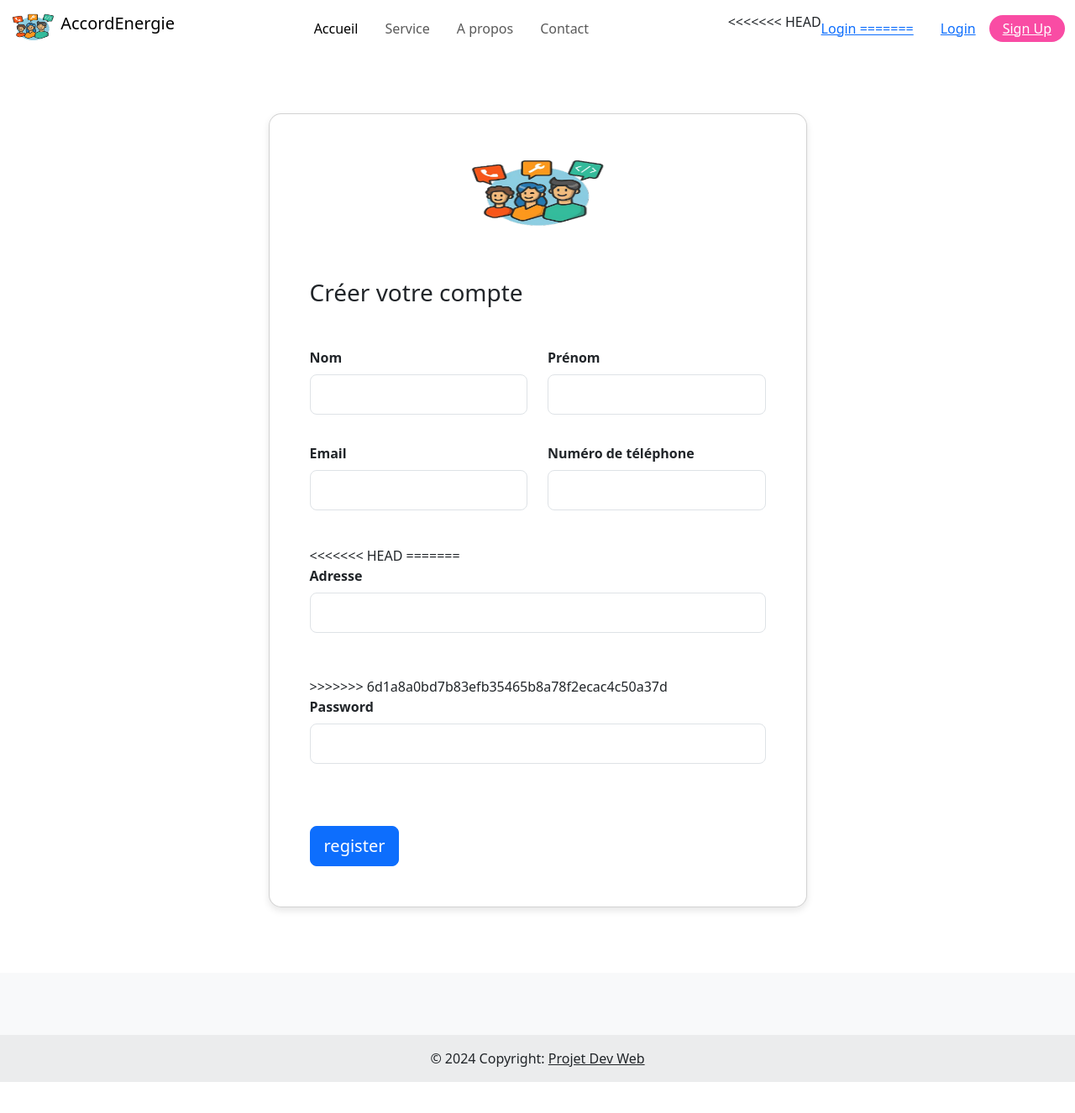
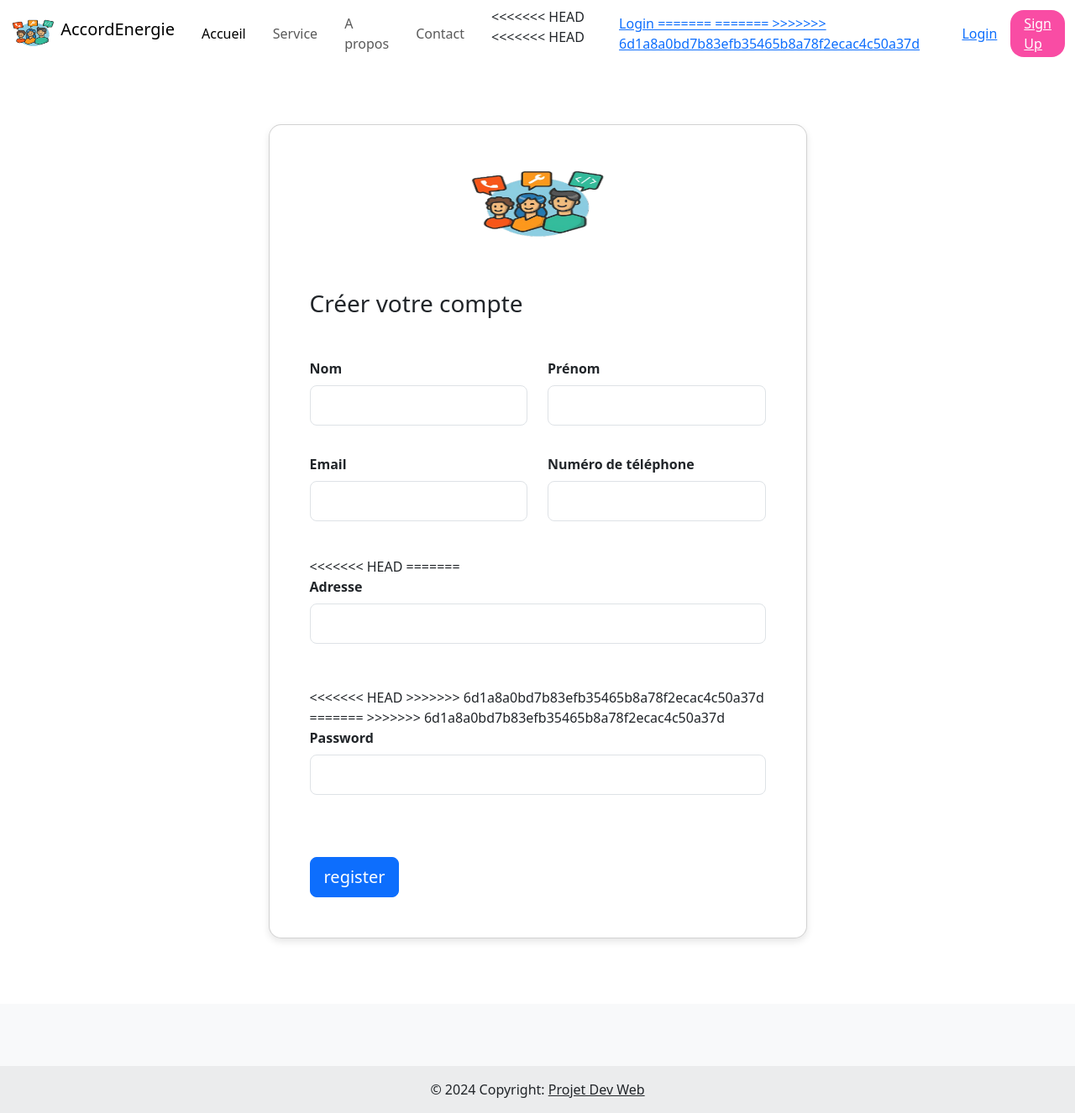
Before and after one commit to Khalid0306/Outil-de-gestion-AccordEnergie, a PHP site: page /register.php in a window 1280 px wide. Shown: the whole page at 84% size. Before the commit the page ends 1289 px from the top, so only its background shows below. Run offline with PHP 8.4, Linux system fonts and the light colour scheme.

Commit message:
merge en cours1

```diff
--- a/app/templates/navbar.html.twig
+++ b/app/templates/navbar.html.twig
@@ -51,12 +51,15 @@
                         </li>
                     </ul>
 <<<<<<< HEAD
+<<<<<<< HEAD
                     <!--  Login/Sign Up-->
                     <div class="d-flex flex-column flex-lg-row justify-content-center
                 align-items-center gap-3">
                         <a href="login.php" class="">
                             Login
 =======
+=======
+>>>>>>> 6d1a8a0bd7b83efb35465b8a78f2ecac4c50a37d
                     <!-- Login/Sign Up -->
                     {% if not userData %}
                         <div class="d-flex flex-column flex-lg-row justify-content-center align-items-center gap-3">
@@ -70,6 +73,9 @@
                     {% else %}
                     <a href="login.php" class="">
                             Log Out
+<<<<<<< HEAD
+>>>>>>> 6d1a8a0bd7b83efb35465b8a78f2ecac4c50a37d
+=======
 >>>>>>> 6d1a8a0bd7b83efb35465b8a78f2ecac4c50a37d
                         </a>
                     {% endif %}
--- a/app/templates/register.html.twig
+++ b/app/templates/register.html.twig
@@ -69,6 +69,9 @@
 <div class="row">
 
 </div>
+<<<<<<< HEAD
+>>>>>>> 6d1a8a0bd7b83efb35465b8a78f2ecac4c50a37d
+=======
 >>>>>>> 6d1a8a0bd7b83efb35465b8a78f2ecac4c50a37d
                 <div class="row">
                 <div class="mb-4 pb-2">
```
Also changed, not shown: app/public/profile.php (+10 -0 lines), app/templates/profil.html.twig (+7 -0 lines).
